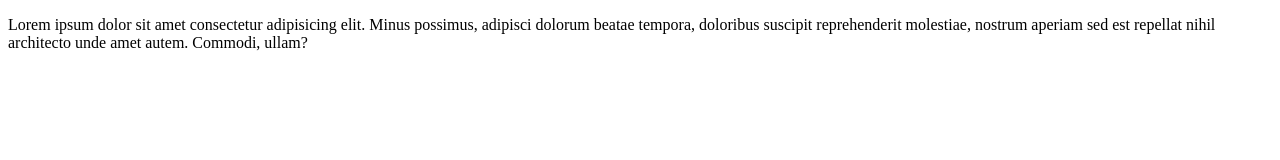
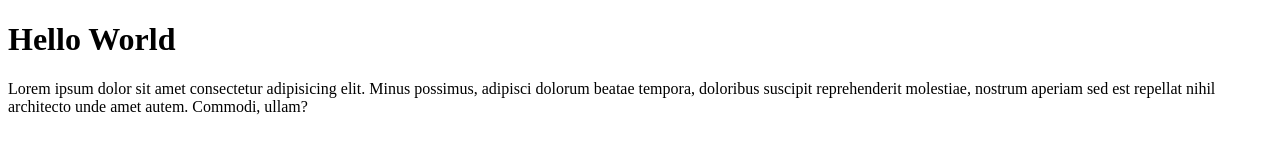
Before and after one commit to plamensve/DevOps-Softuni-2025, a plain HTML site: page 03-Version-Control-with-Git-Lab-Resources/index.html in a window 1280 px wide. Drawn offline with Linux system fonts and the light colour scheme.

Commit message:
ADD: h1 tag

```diff
--- a/03-Version-Control-with-Git-Lab-Resources/index.html
+++ b/03-Version-Control-with-Git-Lab-Resources/index.html
@@ -10,6 +10,7 @@
 
 <body>
     <div>
+        <h1>Hello World</h1>
         <p>Lorem ipsum dolor sit amet consectetur adipisicing elit. Minus possimus, adipisci dolorum beatae tempora,
             doloribus suscipit reprehenderit molestiae, nostrum aperiam sed est repellat nihil architecto unde amet
             autem. Commodi, ullam?</p>
```
Also changed, not shown: 06-Version Control with Git/01-Towns-Resources/towns.html (+1 -1 lines).
